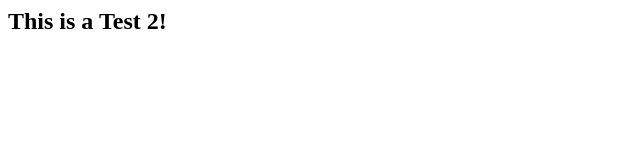
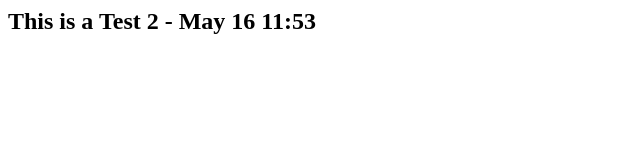
Before and after one commit to frankhuiatappcara/htmlpage, a plain HTML site: page index.html in a window 1280 px wide. Shown: the whole page, without its empty margins (0-640 px from the left). Drawn offline with Linux system fonts and the light colour scheme.

Commit message:
Update index.html

```diff
--- a/index.html
+++ b/index.html
@@ -3,6 +3,6 @@
     <title>Test HTML</title>
   </head>
   <body>
-    <h2>This is a Test 2!</h2>
+    <h2>This is a Test 2 - May 16 11:53</h2>
   </body>
 </html>
```
